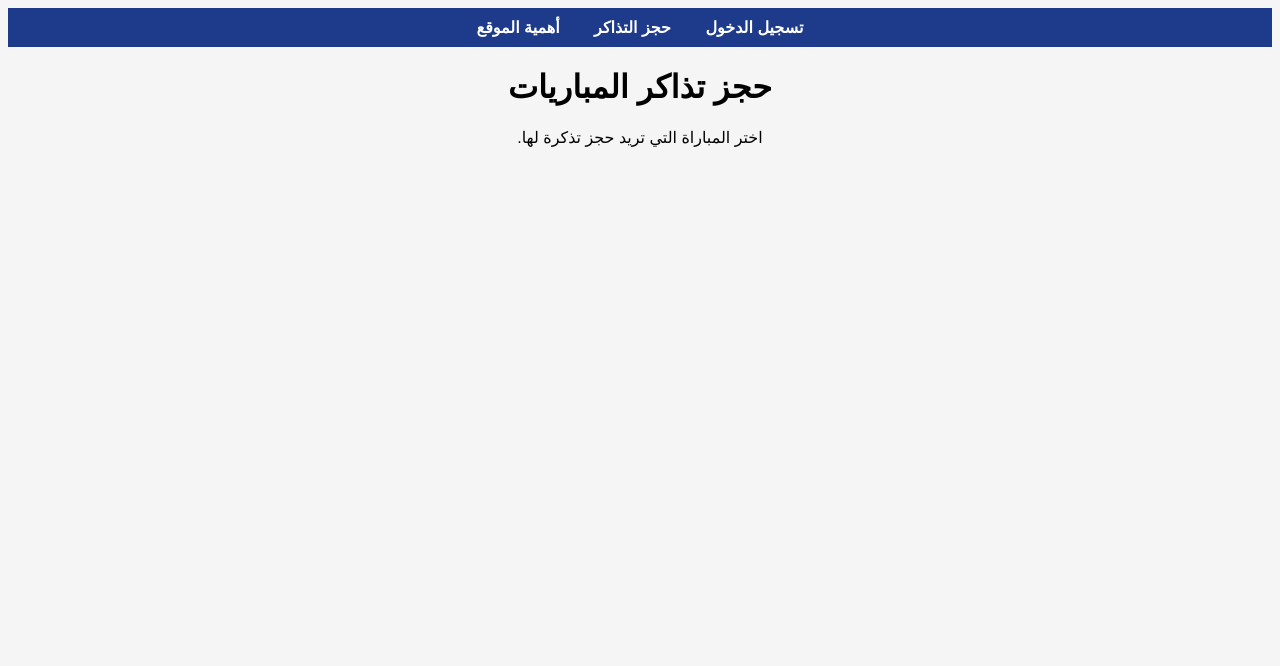
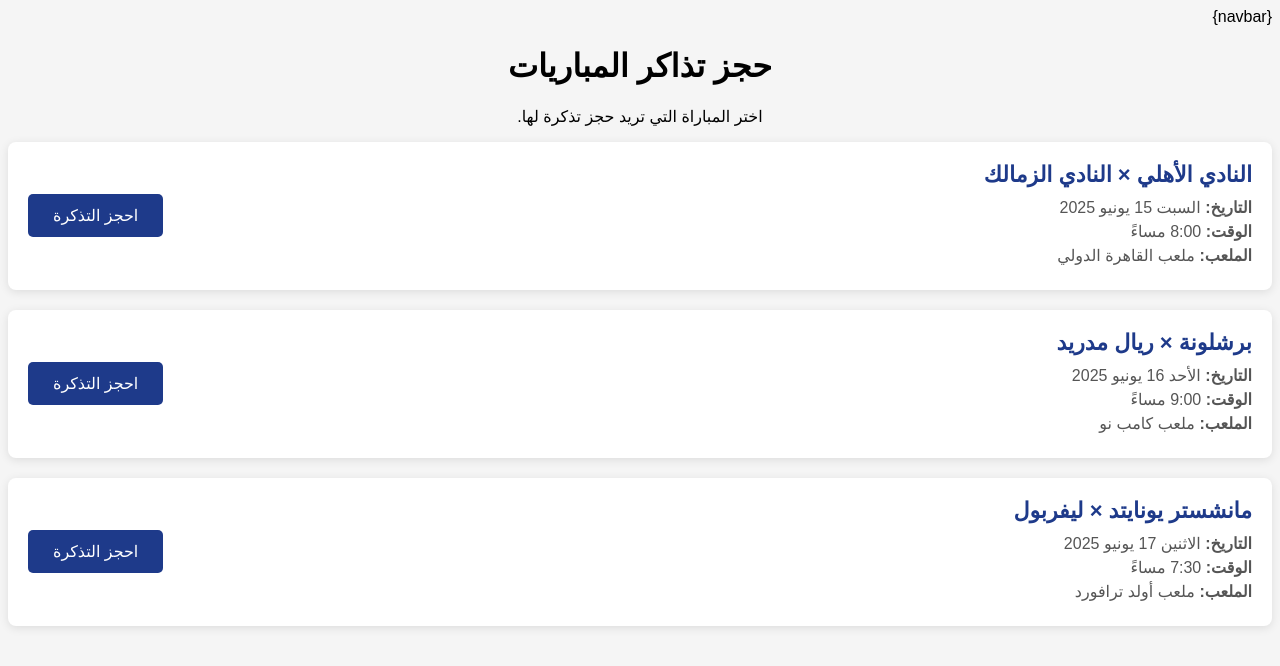
Before and after one commit to michel6663/T3, a plain HTML site: page tickets.html in a window 1280 px wide. Drawn offline with Linux system fonts and the light colour scheme.

Commit message:
Update tickets.html

```diff
--- a/tickets.html
+++ b/tickets.html
@@ -5,14 +5,78 @@
     <title>حجز التذاكر</title>
 </head>
 <body style="font-family: Arial; background-color: #f5f5f5;">
+    {navbar}
+    <h1 style="text-align: center;">حجز تذاكر المباريات</h1>
+    <p style="text-align: center;">اختر المباراة التي تريد حجز تذكرة لها.</p>
 
-<nav style="background-color: #1e3a8a; padding: 10px; text-align: center;">
-  <a href="index.html" style="color: white; margin: 0 15px; text-decoration: none; font-weight: bold;">تسجيل الدخول</a>
-  <a href="tickets.html" style="color: white; margin: 0 15px; text-decoration: none; font-weight: bold;">حجز التذاكر</a>
-  <a href="about.html" style="color: white; margin: 0 15px; text-decoration: none; font-weight: bold;">أهمية الموقع</a>
-</nav>
+    <!-- بطاقة المباراة الأولى -->
+    <div style="background-color: white; border-radius: 8px; padding: 20px; margin-bottom: 20px; box-shadow: 0 2px 10px rgba(0,0,0,0.1); display: flex; justify-content: space-between; align-items: center;">
+        <div>
+            <h2 style="margin: 0 0 10px; color: #1e3a8a; font-size: 22px;">النادي الأهلي × النادي الزمالك</h2>
+            <p style="margin: 5px 0; color: #555;">
+                <span style="font-weight: bold;">التاريخ:</span> السبت 15 يونيو 2025
+            </p>
+            <p style="margin: 5px 0; color: #555;">
+                <span style="font-weight: bold;">الوقت:</span> 8:00 مساءً
+            </p>
+            <p style="margin: 5px 0; color: #555;">
+                <span style="font-weight: bold;">الملعب:</span> ملعب القاهرة الدولي
+            </p>
+        </div>
+        <a href="MMM.html" style="text-decoration: none;">
+            <button style="background-color: #1e3a8a; color: white; border: none; padding: 12px 25px; border-radius: 5px; font-size: 16px; cursor: pointer; transition: background-color 0.3s;"
+                    onmouseover="this.style.backgroundColor='#1a3e72'"
+                    onmouseout="this.style.backgroundColor='#1e3a8a'">
+                احجز التذكرة
+            </button>
+        </a>
+    </div>
 
-<h1 style="text-align: center;">حجز تذاكر المباريات</h1>
-<p style="text-align: center;">اختر المباراة التي تريد حجز تذكرة لها.</p>
+    <!-- بطاقة المباراة الثانية -->
+    <div style="background-color: white; border-radius: 8px; padding: 20px; margin-bottom: 20px; box-shadow: 0 2px 10px rgba(0,0,0,0.1); display: flex; justify-content: space-between; align-items: center;">
+        <div>
+            <h2 style="margin: 0 0 10px; color: #1e3a8a; font-size: 22px;">برشلونة × ريال مدريد</h2>
+            <p style="margin: 5px 0; color: #555;">
+                <span style="font-weight: bold;">التاريخ:</span> الأحد 16 يونيو 2025
+            </p>
+            <p style="margin: 5px 0; color: #555;">
+                <span style="font-weight: bold;">الوقت:</span> 9:00 مساءً
+            </p>
+            <p style="margin: 5px 0; color: #555;">
+                <span style="font-weight: bold;">الملعب:</span> ملعب كامب نو
+            </p>
+        </div>
+        <a href="MMM.html" style="text-decoration: none;">
+            <button style="background-color: #1e3a8a; color: white; border: none; padding: 12px 25px; border-radius: 5px; font-size: 16px; cursor: pointer; transition: background-color 0.3s;"
+                    onmouseover="this.style.backgroundColor='#1a3e72'"
+                    onmouseout="this.style.backgroundColor='#1e3a8a'">
+                احجز التذكرة
+            </button>
+        </a>
+    </div>
+
+    <!-- بطاقة المباراة الثالثة -->
+    <div style="background-color: white; border-radius: 8px; padding: 20px; margin-bottom: 20px; box-shadow: 0 2px 10px rgba(0,0,0,0.1); display: flex; justify-content: space-between; align-items: center;">
+        <div>
+            <h2 style="margin: 0 0 10px; color: #1e3a8a; font-size: 22px;">مانشستر يونايتد × ليفربول</h2>
+            <p style="margin: 5px 0; color: #555;">
+                <span style="font-weight: bold;">التاريخ:</span> الاثنين 17 يونيو 2025
+            </p>
+            <p style="margin: 5px 0; color: #555;">
+                <span style="font-weight: bold;">الوقت:</span> 7:30 مساءً
+            </p>
+            <p style="margin: 5px 0; color: #555;">
+                <span style="font-weight: bold;">الملعب:</span> ملعب أولد ترافورد
+            </p>
+        </div>
+        <a href="MMM.html" style="text-decoration: none;">
+            <button style="background-color: #1e3a8a; color: white; border: none; padding: 12px 25px; border-radius: 5px; font-size: 16px; cursor: pointer; transition: background-color 0.3s;"
+                    onmouseover="this.style.backgroundColor='#1a3e72'"
+                    onmouseout="this.style.backgroundColor='#1e3a8a'">
+                احجز التذكرة
+            </button>
+        </a>
+    </div>
+
 </body>
 </html>
```
